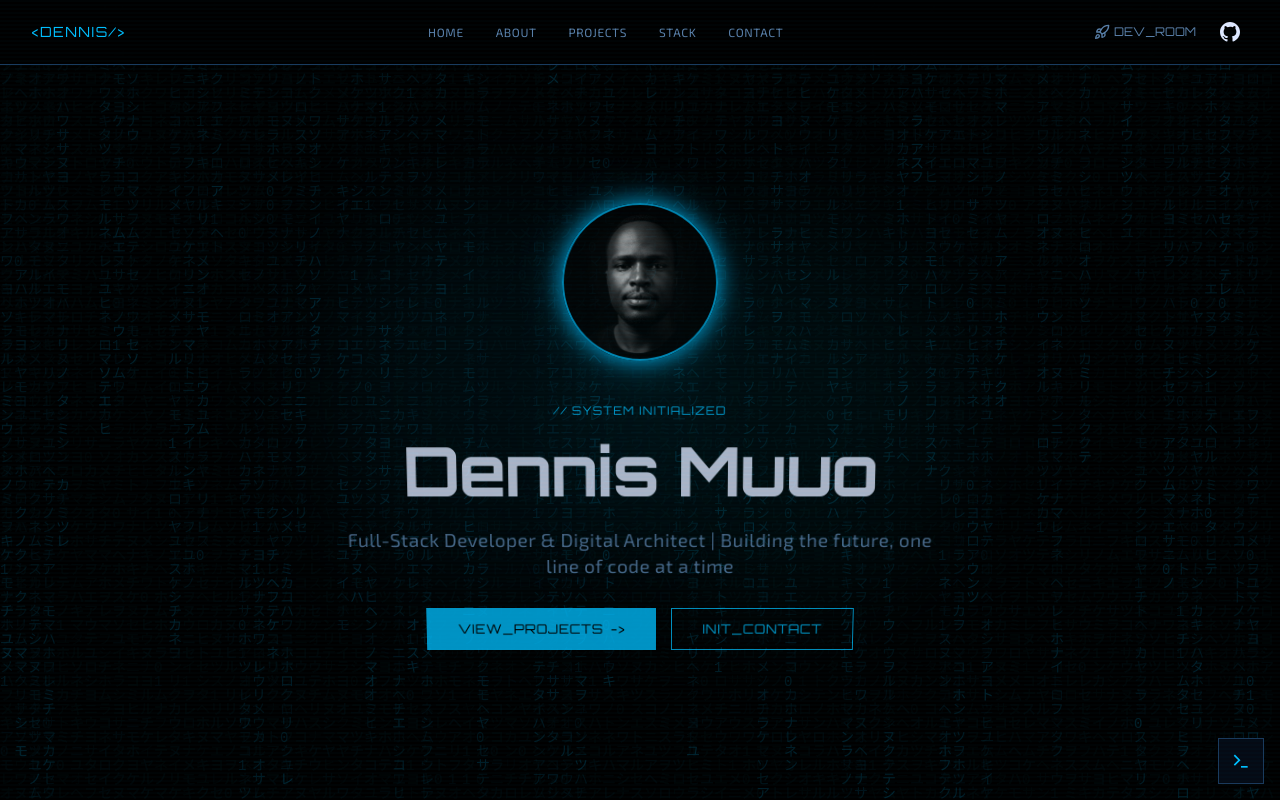
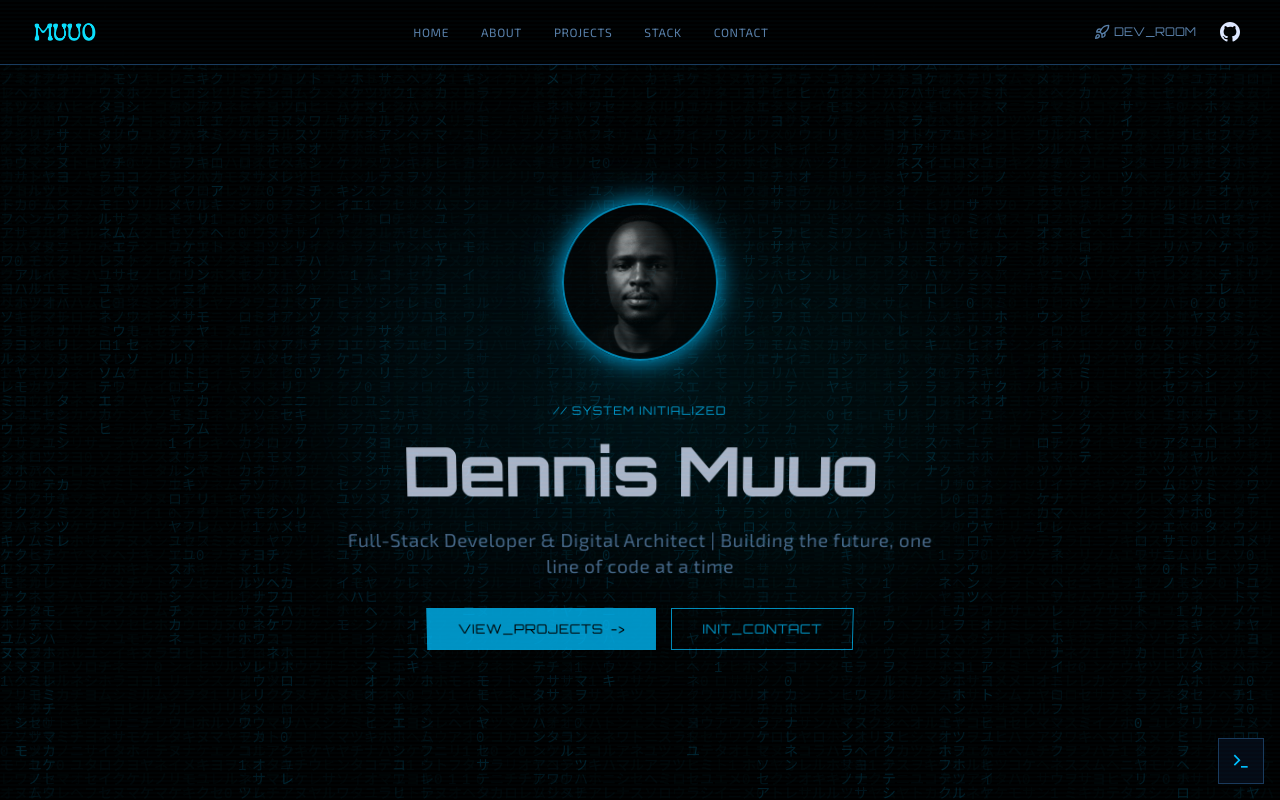
Before and after one commit to dennismutuku2005/my-portfolio, a Next.js app: page / in a window 1280 px wide. Shown: the top 800 px of the page. Built offline with nearby package versions, Linux system fonts and the light colour scheme.

Commit message:
Added my logo

```diff
--- a/components/header.tsx
+++ b/components/header.tsx
@@ -17,13 +17,14 @@ export function Header() {
     <header className="fixed top-0 left-0 right-0 z-50 bg-background/80 backdrop-blur-md border-b border-border">
       <div className="max-w-7xl mx-auto px-4 sm:px-6 lg:px-8">
         <div className="flex items-center justify-between h-14 md:h-16">
-          <Link
-            href="#home"
-            className="font-mono text-xs md:text-sm text-primary tracking-widest hover:text-glow transition-all"
-          >
-            {"<DENNIS/>"}
+          <Link href="#home" className="font-mono text-lg font-bold text-primary">
+            <img
+              src="/logo.png"
+              alt="Logo"
+              className="w-16 h-16 object-contain"
+            />
+
           </Link>
-
           <nav className="hidden md:flex items-center gap-6 lg:gap-8">
             {navItems.map((item) => (
               <Link
```
Also changed, not shown: public/logo.png (added), public/mylogo.png (added).
